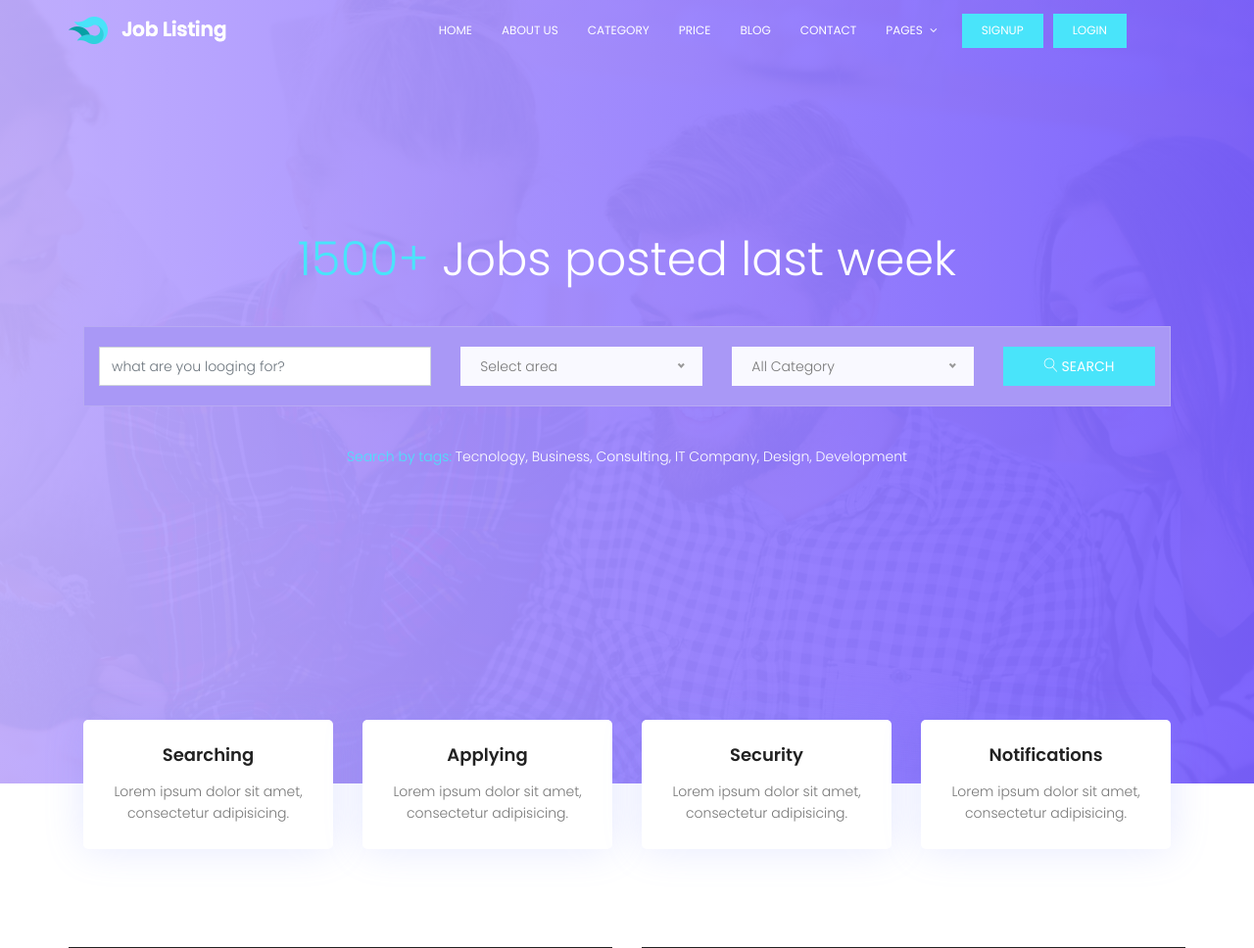
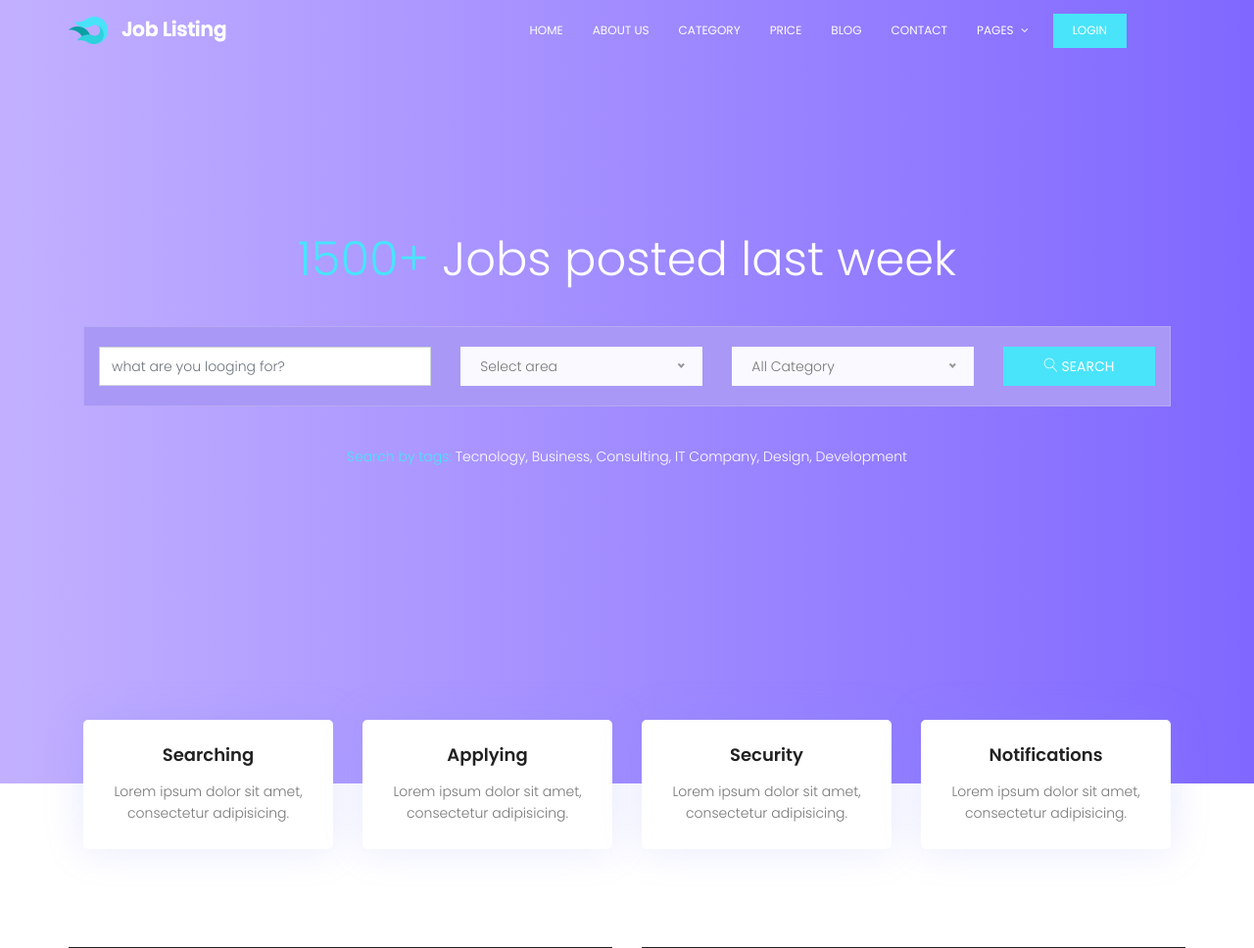
Before and after one commit to Marcang0802/smuuth, a PHP site: page /homePage/index.html in a window 1280 px wide. Shown: the top 968 px of the page at 98% size. Run offline with PHP 8.4, Linux system fonts and the light colour scheme; some libraries are stand-ins or nearby versions.

Commit message:
Edited homePage

```diff
--- a/homePage/css/main.css
+++ b/homePage/css/main.css
@@ -2297,10 +2297,10 @@ body.mobile-nav-active #mobile-nav-toggle {
   bottom: 0;
 }
 
-.banner-area {
+/* .banner-area {
   background: url(../img/header-bg.jpg) center;
   background-size: cover;
-}
+} */
 
 .banner-area .overlay-bg {
   opacity: .95;
--- a/homePage/index.html
+++ b/homePage/index.html
@@ -52,7 +52,7 @@
 								<li><a href="single.html">single</a></li>
 				            </ul>
 				          </li>
-				          <li><a class="ticker-btn" href="#">Signup</a></li>
+				          <!-- <li><a class="ticker-btn" href="#">Signup</a></li> -->
 				          <li><a class="ticker-btn" href="#">Login</a></li>
 				        </ul>
 				      </nav><!-- #nav-menu-container -->
```
